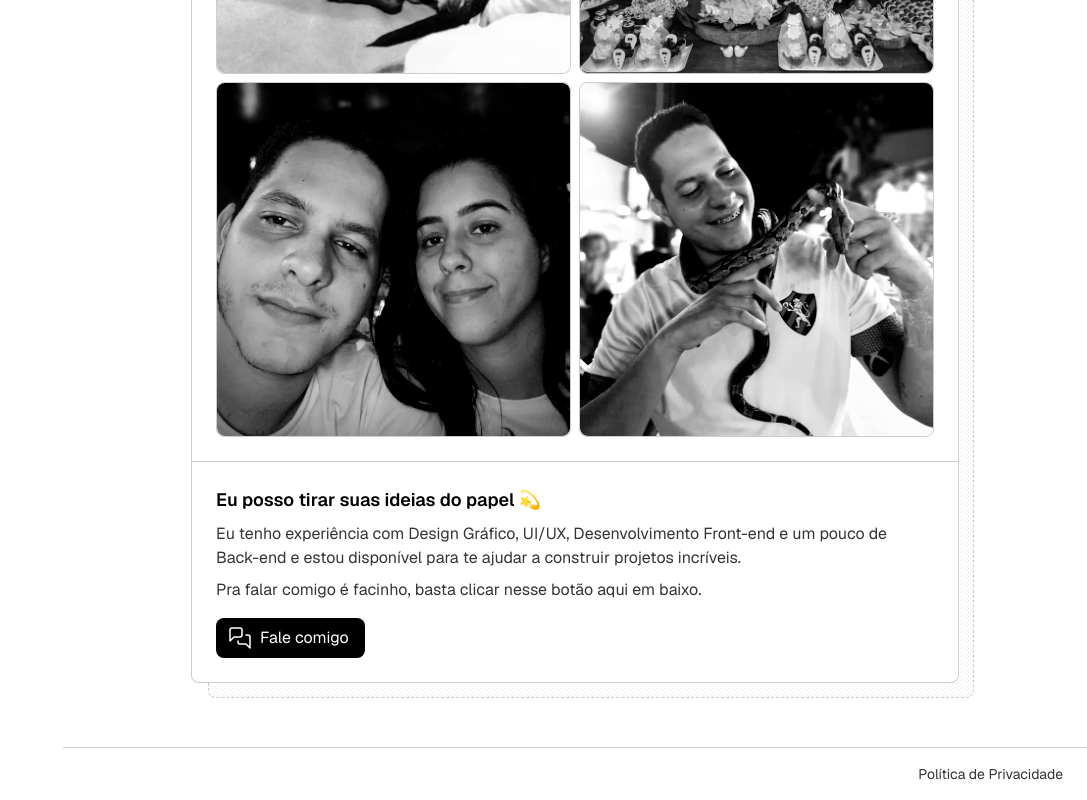
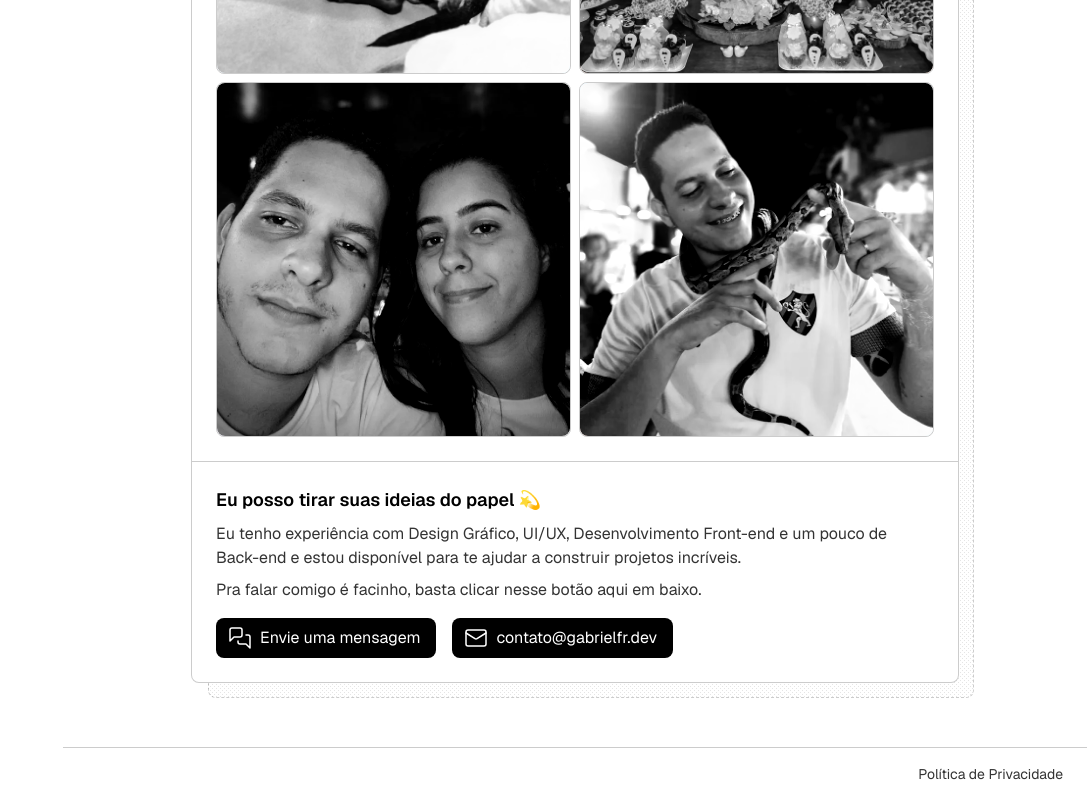
Before and after one commit to Bielframos/my-personal-blog, a Next.js app: page / in a window 1280 px wide. Shown: the part 831-1631 px from the top of the page, without its empty margins (193-1280 px from the left). Built offline with nearby package versions, Linux system fonts and the light colour scheme; no server answers.

Commit message:
Fix links on the home page

```diff
--- a/app/page.tsx
+++ b/app/page.tsx
@@ -1,7 +1,8 @@
 import { AnimatedPic } from "@/components/modules/animated-pic"
-import { Button } from "@/components/ui/button"
+import { style as buttonStyle } from "@/components/ui/button"
 import { Card } from "@/components/ui/card"
-import { MessagesSquare } from "lucide-react"
+import cn from "@/lib/utils/cn"
+import { Mail, MessagesSquare } from "lucide-react"
 import Link from "next/link"
 
 export default function Home() {
@@ -69,11 +70,22 @@ export default function Home() {
 
         <p>Pra falar comigo é facinho, basta clicar nesse botão aqui em baixo.</p>
 
-        <Link href="https://wa.me/+5581985898807" target="_blank" className="mt-2">
-          <Button iconPos="before">
-            <MessagesSquare /> Fale comigo
-          </Button>
-        </Link>
+        <div className="flex flex-wrap gap-4 mt-2">
+          <Link
+            href="https://wa.me/+5581985898807"
+            target="_blank"
+            className={cn(buttonStyle({ variant: "default", iconPos: "before" }))}
+          >
+            <MessagesSquare /> Envie uma mensagem
+          </Link>
+          <Link
+            href="https://wa.me/+5581985898807"
+            target="_blank"
+            className={cn(buttonStyle({ variant: "default", iconPos: "before" }))}
+          >
+            <Mail /> contato@gabrielfr.dev
+          </Link>
+        </div>
       </article>
     </Card>
   )
```
